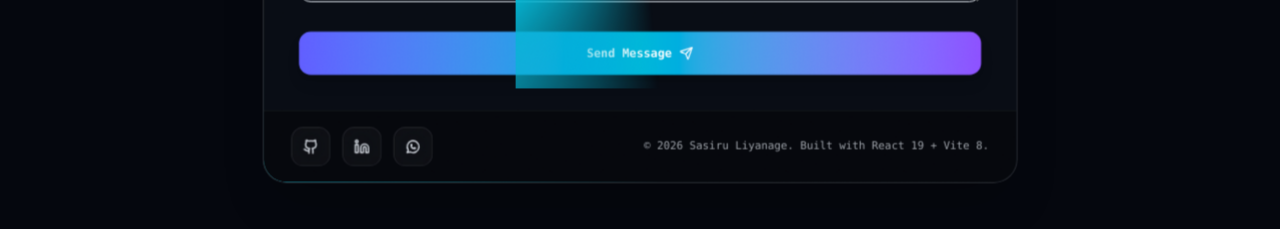
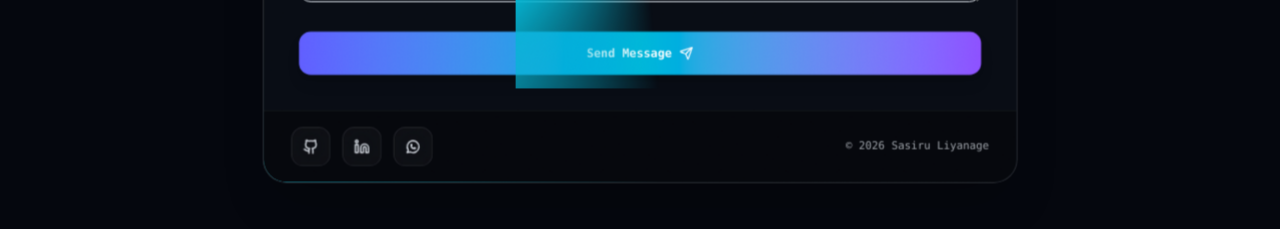
Before and after one commit to sasiruliyanage2004/portfolio-, a React (Vite) app: page / in a window 1280 px wide. Shown: the part 4240-4469 px from the top of the page. Built offline with nearby package versions, Linux system fonts and the light colour scheme.

Commit message:
fix_simplify_copyright_text_in_contact_terminal_footer

```diff
--- a/src/components/cyber/ContactCyber.jsx
+++ b/src/components/cyber/ContactCyber.jsx
@@ -380,7 +380,7 @@ export default function ContactCyber() {
               ))}
             </div>
             <p className="font-mono text-[11px] opacity-70">
-              © {new Date().getFullYear()} Sasiru Liyanage. Built with React 19 + Vite 8.
+              © {new Date().getFullYear()} Sasiru Liyanage
             </p>
           </div>
         </div>
```
